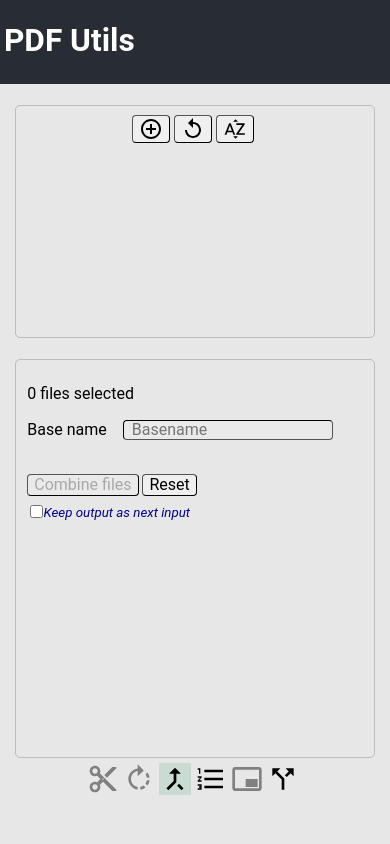
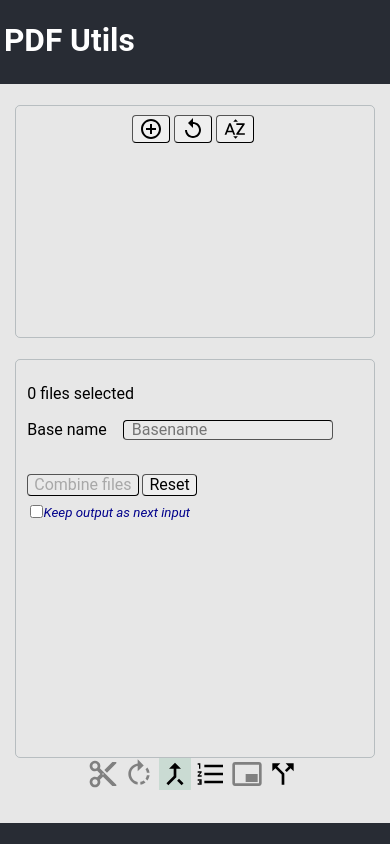
Before and after one commit to c1b3rt00lk1t/pdf-poc, a React (Vite) app: page / in a window 390 px wide. Built offline with nearby package versions, Linux system fonts and the light colour scheme.

Commit message:
Main mobile height

```diff
--- a/src/App.module.css
+++ b/src/App.module.css
@@ -36,7 +36,7 @@ button {
 
 .mainMobile {
   width: 100%;
-  height: 87.5vh;
+  height: 85vh;
   padding-block-start: 2.5vh;
   background-color: #e7e7e7;
   display: grid;
```
